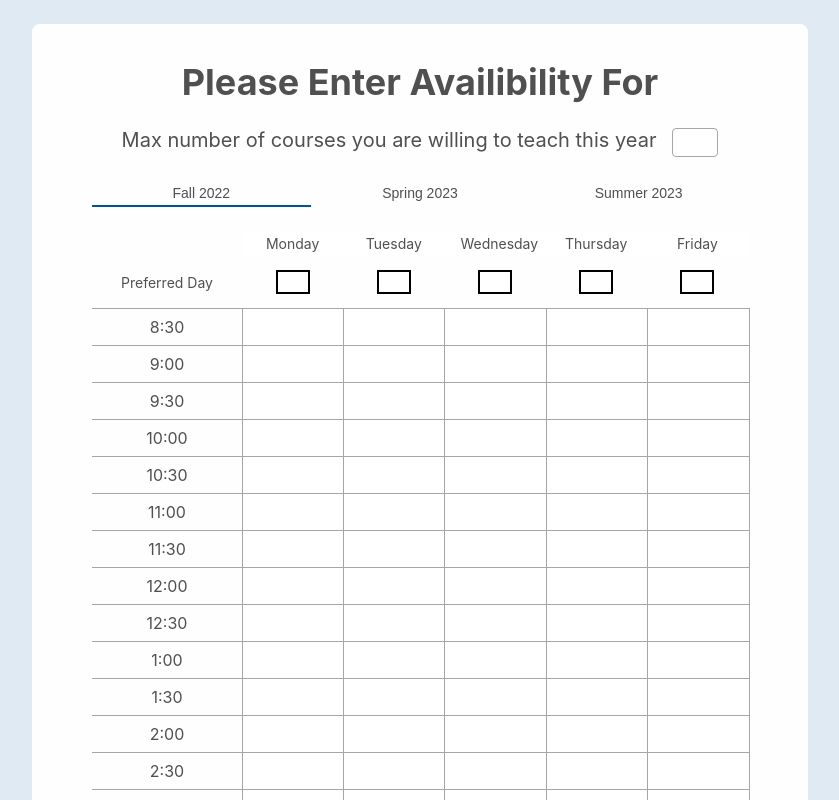
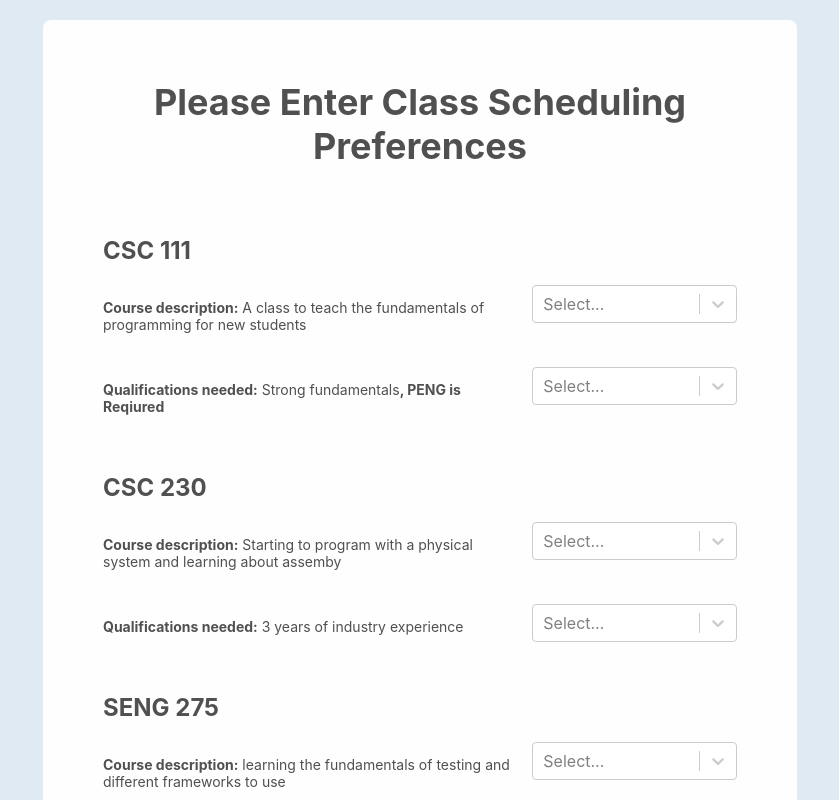
Before and after one commit to seng499-company1/frontend, a React (Create React App) app in the folder best-uvic-scheduler/: page /SelectProfessor/TimeAvail in a window 1280 px wide. Shown: the top 800 px of the page, without its empty margins (220-1059 px from the left). Built offline with nearby package versions, Linux system fonts and the light colour scheme.

Commit message:
begin flattening pages

```diff
--- a/best-uvic-scheduler/src/Components/Timetable/Timetable.tsx
+++ b/best-uvic-scheduler/src/Components/Timetable/Timetable.tsx
@@ -1,7 +1,6 @@
-import { number } from "prop-types";
-import React, { useContext, useEffect, useReducer, useState } from "react";
+import React, { useContext, useEffect, useReducer } from "react";
 import { TimetableRow } from "./TimetableRow.tsx";
-import CheckboxGroup, { CheckboxView } from "../checkbox/checkbox.tsx";
+import CheckboxGroup from "../checkbox/checkbox.tsx";
 import styled from "styled-components";
 
 import "../../index.css";
--- a/best-uvic-scheduler/src/Components/Timetable/TimetableRow.tsx
+++ b/best-uvic-scheduler/src/Components/Timetable/TimetableRow.tsx
@@ -1,5 +1,4 @@
-import { number } from "prop-types";
-import React, { useState } from "react";
+import React from "react";
 import styled from "styled-components";
 import { updateTimeslotsAction } from "./Timetable";
 
--- a/best-uvic-scheduler/src/Pages/ProfessorDataInput/ProfessorTimetable.tsx
+++ b/best-uvic-scheduler/src/Pages/ProfessorDataInput/ProfessorTimetable.tsx
@@ -9,10 +9,13 @@ import Dropdown from "../../Components/dropdown/dropdown.tsx";
 import TabGroup from "../../Components/tab-group/tab-group.tsx";
 import { Timetable } from "../../Components/Timetable/Timetable.tsx";
 import { ProfessorContext } from "../ProfessorDataInput/index.tsx";
+import * as CourseListHelper from "../../Util/CourseListHelper.tsx";
 import {
-  OutsideDivStyle,
-  InsideDivStyle,
-} from "../ProfessorDataInput/ProfessorDataInput_SelectProfessorList.tsx";
+  PreferencesContext,
+  QualificationsContext,
+  PrefDayContext,
+  TimetableContext,
+} from "./index.tsx";
 
 export interface ProfessorTimetableProps {
   semesters: Array<string>;
@@ -40,6 +43,20 @@ export interface ProfessorTimetableViewProps {
   }>;
   navigate: NavigateFunction;
   selectedProfessor: any;
+  Courses: any;
+  AmountOfCourses: any;
+  preferences: any;
+  setPreferences: any;
+  PreferenceItems: {
+    value: string;
+    label: string;
+  }[];
+  qualifications: any;
+  setQualifications: any;
+  QualificationItems: {
+    value: string;
+    label: string;
+  }[];
 }
 
 function updateCheckbox(state: Object, semester: string) {
@@ -52,16 +69,6 @@ function updateString(
 ) {
   return { ...state, [action.semester]: action.text };
 }
-
-const TimetableContext = React.createContext({
-  timetables: {},
-  setTimetables: (_timetables: {}) => {},
-});
-
-const PrefDayContext = React.createContext({
-  prefDays: {},
-  setPrefDays: (_prefDays: {}) => {},
-});
 
 function initCheckbox(semesters: string[]) {
   return Object.assign({}, ...semesters.map((sem) => ({ [sem]: false })));
@@ -107,7 +114,39 @@ function useProfessorTimetable(props: ProfessorTimetableProps) {
 
   const { selectedProfessor } = useContext(ProfessorContext);
 
+  //get data
+  const CourseData = CourseListHelper.GetCourseList();
+  const Courses = CourseData.Courses;
+  const AmountOfCourses = Courses.length;
+
+  //hooks
+  const { preferences, setPreferences } = useContext(PreferencesContext);
+
+  const PreferenceItems = [
+    { value: "Not Willing", label: "Not Willing" },
+    { value: "Willing", label: "Willing" },
+    { value: "Very Willing", label: "Very Willing" },
+  ];
+
+  //hooks
+  const { qualifications, setQualifications } = useContext(
+    QualificationsContext
+  );
+
+  const QualificationItems = [
+    { value: "Not Qualified", label: "Not Qualified" },
+    { value: "Qualified", label: "Qualified" },
+  ];
+
   return {
+    Courses,
+    AmountOfCourses,
+    preferences,
+    setPreferences,
+    PreferenceItems,
+    qualifications,
+    setQualifications,
+    QualificationItems,
     semesters: semestersItems,
     selectedSemester: selectedSemester.label,
     away: aways[selectedSemester.label],
@@ -160,11 +199,6 @@ const LayoutDiv = styled.div`
   padding: 0 var(--space-2x-large) var(--space-2x-large);
 `;
 
-const PageTitleH1 = styled.h1`
-  margin: 0;
-  text-align: center;
-`;
-
 const MaxCoursesH3 = styled.h3`
   font-weight: 400;
   margin: 0;
@@ -192,6 +226,38 @@ const AbsenceTextarea = styled.textarea`
   border-radius: 4px;
 `;
 
+const InsideDivStyle = styled.div`
+  width: 55%;
+  padding: 36px;
+  border-radius: 8px;
+  background-color: #fefefe;
+`;
+
+const OutsideDivStyle = styled.div`
+  display: flex;
+  justify-content: center;
+  background-color: var(--primary-50);
+  padding: var(--space-x-large);
+  min-height: 100vh;
+`;
+
+const CourseInfoDiv = styled.div`
+  display: grid;
+  grid-template-columns: 2fr 1fr;
+  grid-template-rows: auto auto;
+  grid-gap: var(--space-x-large);
+`;
+
+const DropdownDivStyle = styled.div`
+  display: flex;
+  justify-content: center;
+  flex-direction: column;
+`;
+
+const Header = styled.h1`
+  text-align: center;
+`;
+
 export function ProfessorTimetableView(props: ProfessorTimetableViewProps) {
   const {
     selectedProfessor,
@@ -207,16 +273,76 @@ export function ProfessorTimetableView(props: ProfessorTimetableViewProps) {
     onRequestOff,
     onAbsenceReason,
     navigate,
+    Courses,
+    AmountOfCourses,
+    preferences,
+    setPreferences,
+    PreferenceItems,
+    qualifications,
+    setQualifications,
+    QualificationItems,
   } = props;
 
   return (
     <OutsideDivStyle>
       <InsideDivStyle>
         <LayoutDiv>
-          <PageTitleH1>
-            Please Enter Availibility For {selectedProfessor.first_name}{" "}
-            {selectedProfessor.last_name}
-          </PageTitleH1>
+          <Header>Please Enter Class Scheduling Preferences</Header>
+          {Courses.map(function (Course, index) {
+            let name = Course.course_code;
+            return (
+              <div>
+                <h2> {Course.course_code} </h2>
+                <CourseInfoDiv key={index}>
+                  <p>
+                    <b>Course description:</b> {Course.course_desceiption}
+                  </p>
+                  <Dropdown
+                    startingValue={
+                      preferences.hasOwnProperty(name)
+                        ? {
+                            value: preferences[name],
+                            label: preferences[name],
+                          }
+                        : null
+                    }
+                    dropdownItems={PreferenceItems}
+                    handleChange={(event) => {
+                      setPreferences({
+                        ...preferences,
+                        [Course.course_code]: event.value,
+                      });
+                    }}
+                  >
+                    Select
+                  </Dropdown>
+                  <p>
+                    <b>Qualifications needed:</b> {Course.course_qualifications}
+                    <b>{Course.peng_req ? ", PENG is Reqiured" : ""}</b>
+                  </p>
+                  <Dropdown
+                    startingValue={
+                      qualifications.hasOwnProperty(name)
+                        ? {
+                            value: qualifications[name],
+                            label: qualifications[name],
+                          }
+                        : null
+                    }
+                    dropdownItems={QualificationItems}
+                    handleChange={(event) => {
+                      setQualifications({
+                        ...qualifications,
+                        [Course.course_code]: event.value,
+                      });
+                    }}
+                  >
+                    Select
+                  </Dropdown>
+                </CourseInfoDiv>
+              </div>
+            );
+          })}
           <MaxCoursesDiv>
             <MaxCoursesH3>
               Max number of courses you are willing to teach this year{" "}
@@ -284,25 +410,30 @@ export function ProfessorTimetableView(props: ProfessorTimetableViewProps) {
             </FreeformDiv>
           )}
         </LayoutDiv>
-        <CustomButtonGroupView
-          style={{ padding: "var(--space-small) 0" }}
-          {...{ Amount: "Double" }}
-        >
+        <CustomButtonGroupView {...{ Amount: "Double" }}>
           <CustomButtonView
             {...{ Theme: "Secondary" }}
             customClickEvent={() => {
-              navigate(`/SelectProfessor/Preferences`);
+              navigate(`/SelectProfessor`);
             }}
           >
-            Back
+            {" "}
+            Back{" "}
           </CustomButtonView>
           <CustomButtonView
             {...{ Theme: "Primary" }}
+            Disabled={Object.keys(qualifications).length !== AmountOfCourses}
             customClickEvent={() => {
-              navigate(`/SelectProfessor/Summary`);
+              if (Object.keys(qualifications).length !== AmountOfCourses) {
+                console.log(qualifications);
+              } else {
+                console.log(qualifications);
+                navigate(`/SelectProfessor/Summary`);
+              }
             }}
           >
-            Next
+            {" "}
+            Confirm{" "}
           </CustomButtonView>
         </CustomButtonGroupView>
       </InsideDivStyle>
--- a/best-uvic-scheduler/src/Pages/ProfessorDataInput/index.tsx
+++ b/best-uvic-scheduler/src/Pages/ProfessorDataInput/index.tsx
@@ -19,6 +19,16 @@ export const QualificationsContext = React.createContext({
 export const PreferencesContext = React.createContext({
   selectedPreferences: {},
   setPreferences: (event) => {},
+});
+
+export const TimetableContext = React.createContext({
+  timetables: {},
+  setTimetables: (_timetables: {}) => {},
+});
+
+export const PrefDayContext = React.createContext({
+  prefDays: {},
+  setPrefDays: (_prefDays: {}) => {},
 });
 
 export function ProfessorDataInputIndex() {
```
